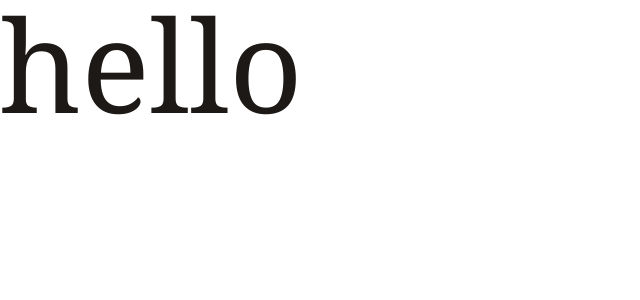
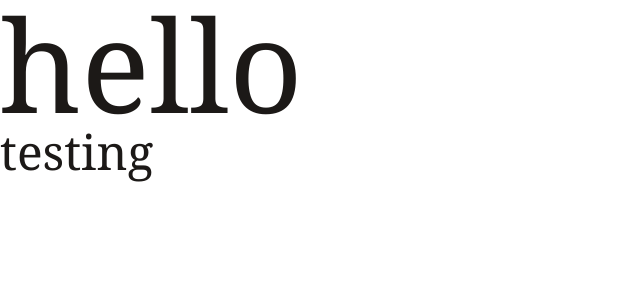
Before and after one commit to 3bdalah/trello, a React (Vite) app: page / in a window 1280 px wide. Shown: the top 300 px of the page, without its empty margins (0-640 px from the left). Built offline with nearby package versions, Linux system fonts and the light colour scheme.

Commit message:
test(app.jsx): test branch

```diff
--- a/src/App.jsx
+++ b/src/App.jsx
@@ -4,6 +4,8 @@ function App() {
   return (
     <>
       <h2 className="text-stone-900 font-serif text-9xl">hello</h2>
+      <h3 className="text-stone-900 font-serif text-5xl">testing</h3>
+
     </>
   );
 }
```
